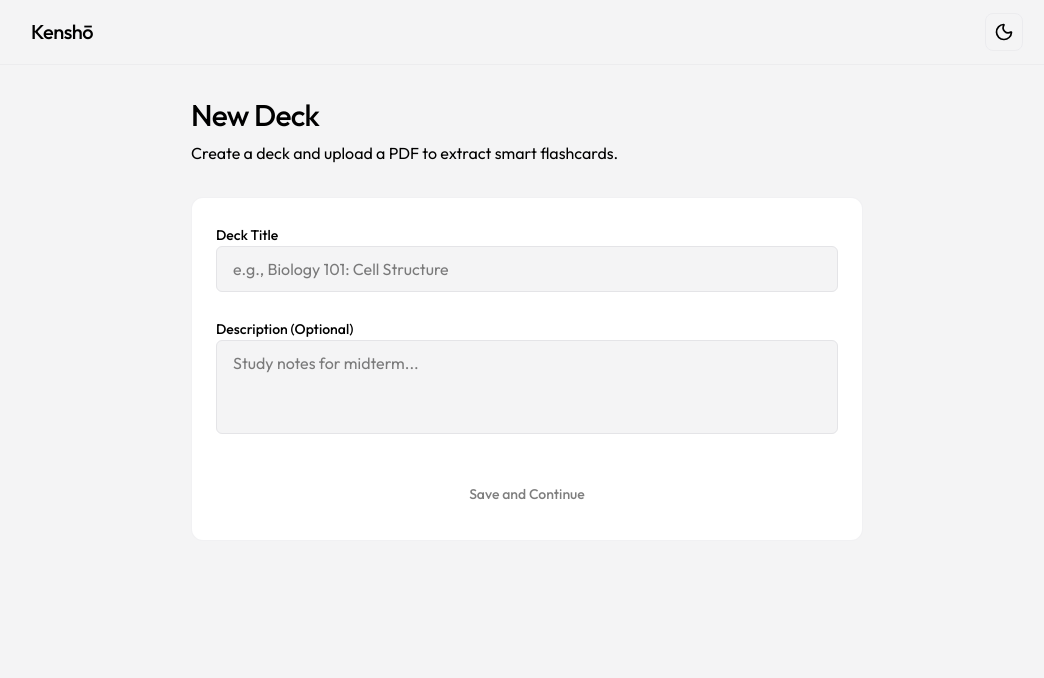
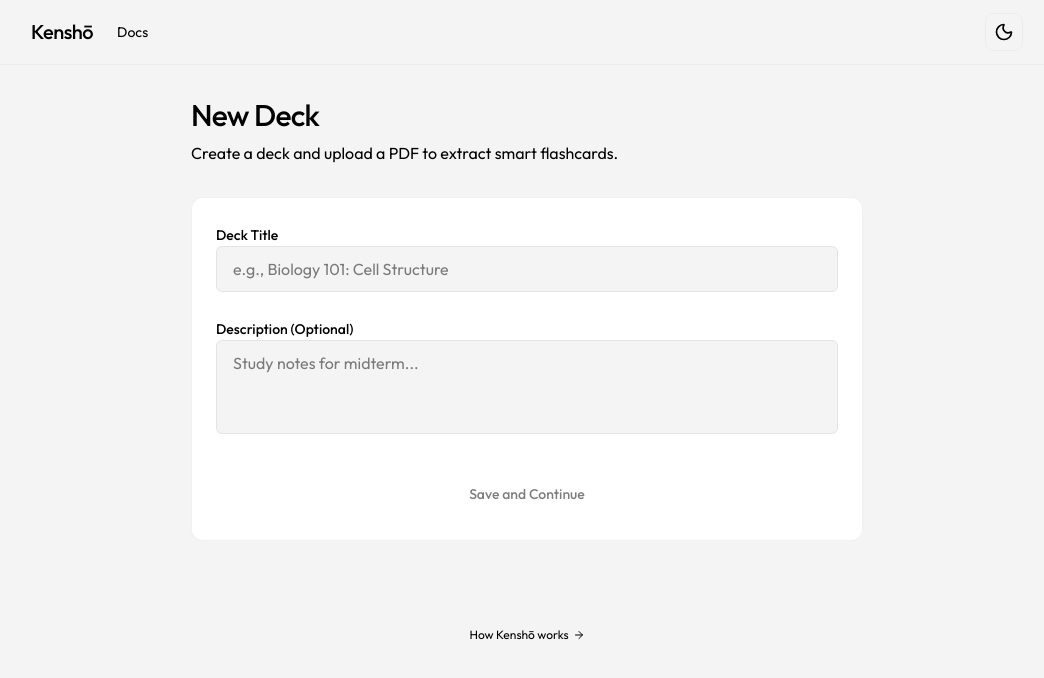
Before and after one commit to HarshalPatel1972/kensho-flashcard-engine, a Next.js app: page /dashboard/new in a window 1280 px wide. Shown: the top 678 px of the page, without its empty margins (113-1157 px from the left). Built offline with nearby package versions, Linux system fonts and the light colour scheme; what @uploadthing/react would draw is missing.

Commit message:
fix: make docs accessible from all pages and contextual back buttons

```diff
--- a/src/app/dashboard/layout.tsx
+++ b/src/app/dashboard/layout.tsx
@@ -2,15 +2,21 @@ import { UserButton } from "@clerk/nextjs";
 import Link from "next/link";
 import { ReactNode } from "react";
 import { ThemeToggle } from "@/components/ThemeToggle";
+import { ArrowRight } from "lucide-react";
 
 export default function DashboardLayout({ children }: { children: ReactNode }) {
   return (
     <div className="min-h-screen flex flex-col">
       <header className="border-b border-border/50 bg-bg/95 backdrop-blur sticky top-0 z-50">
         <div className="container mx-auto px-4 h-16 flex items-center justify-between max-w-5xl">
-          <Link href="/dashboard" className="text-xl font-medium tracking-tight text-primary hover:opacity-80 transition-opacity">
-            Kenshō
-          </Link>
+          <div className="flex items-center gap-6">
+            <Link href="/dashboard" className="text-xl font-medium tracking-tight text-primary hover:opacity-80 transition-opacity">
+              Kenshō
+            </Link>
+            <Link href="/docs" className="text-sm text-secondary hover:text-gold transition-colors">
+              Docs
+            </Link>
+          </div>
           <div className="flex items-center gap-4">
             <ThemeToggle />
             <UserButton />
@@ -19,6 +25,17 @@ export default function DashboardLayout({ children }: { children: ReactNode }) {
       </header>
       <main className="flex-1 container mx-auto px-4 py-8 max-w-5xl">
         {children}
+        <div className="mt-20 pb-12 text-center">
+          <Link
+            href="/docs"
+            className="text-xs text-secondary hover:text-gold transition-colors inline-flex items-center gap-1"
+          >
+            How Kenshō works
+            <span className="btn-arrow">
+              <ArrowRight size={12} />
+            </span>
+          </Link>
+        </div>
       </main>
     </div>
   );
--- a/src/app/docs/page.tsx
+++ b/src/app/docs/page.tsx
@@ -3,8 +3,11 @@
 import Link from "next/link";
 import { PageTransition } from "@/components/PageTransition";
 import { ArrowLeft } from "lucide-react";
+import { useAuth } from "@clerk/nextjs";
 
 export default function DocsPage() {
+  const { isSignedIn } = useAuth();
+
   return (
     <PageTransition>
       <div className="min-h-screen bg-bg text-primary selection:bg-gold selection:text-black">
@@ -12,11 +15,11 @@ export default function DocsPage() {
 
           <header className="space-y-4">
             <Link
-              href="/dashboard"
+              href={isSignedIn ? "/dashboard" : "/"}
               className="inline-flex items-center text-sm text-secondary hover:text-gold transition-colors group"
             >
               <ArrowLeft className="w-4 h-4 mr-2 group-hover:-translate-x-1 transition-transform" />
-              Back to Dashboard
+              {isSignedIn ? "Back to Dashboard" : "Back to Home"}
             </Link>
             <h1 className="text-4xl md:text-5xl font-medium tracking-tight mt-8">
               Kenshō Documentation
@@ -159,12 +162,13 @@ export default function DocsPage() {
 
           <footer className="pt-16 border-t border-border/30 text-center">
             <Link
-              href="/dashboard"
-              className="inline-flex items-center justify-center rounded-xl bg-gold px-10 py-4 text-xl font-bold text-black transition-all hover:bg-gold-hover hover:scale-105 active:scale-95 shadow-2xl shadow-gold/40"
+              href={isSignedIn ? "/dashboard" : "/"}
+              className="inline-flex items-center justify-center rounded-xl bg-gold px-10 py-4 text-xl font-bold text-black transition-all hover:bg-gold-hover hover:scale-105 active:scale-95 shadow-gold-glow"
             >
-              Back to Dashboard
+              {isSignedIn ? "Back to Dashboard" : "Back to Home"}
             </Link>
           </footer>
+
         </div>
       </div>
     </PageTransition>
--- a/src/app/study/[deckId]/StudyClient.tsx
+++ b/src/app/study/[deckId]/StudyClient.tsx
@@ -7,7 +7,7 @@ import { RatingButtons } from "@/components/RatingButtons";
 import { ProgressBar } from "@/components/ProgressBar";
 import { StudyComplete } from "@/components/StudyComplete";
 import Link from "next/link";
-import { UserButton } from "@clerk/nextjs";
+import { UserButton, useAuth } from "@clerk/nextjs";
 import { LoadingMessage } from "@/components/LoadingMessage";
 import { PageTransition } from "@/components/PageTransition";
 import { ThemeToggle } from "@/components/ThemeToggle";
@@ -190,6 +190,19 @@ export default function StudyClient() {
             <RatingButtons onRate={handleRate} disabled={isSubmitting || !isFlipped} />
           </div>
         </main>
+        <footer className="w-full max-w-3xl mx-auto py-8 text-center">
+          <Link
+            href="/docs"
+            className="text-xs text-secondary hover:text-gold transition-colors inline-flex items-center gap-1"
+          >
+            How Kenshō works
+            <span className="btn-arrow ml-1">
+              <svg className="w-3 h-3" fill="none" viewBox="0 0 24 24" stroke="currentColor">
+                <path strokeLinecap="round" strokeLinejoin="round" strokeWidth={2} d="M14 5l7 7m0 0l-7 7m7-7H3" />
+              </svg>
+            </span>
+          </Link>
+        </footer>
       </div>
     </PageTransition>
   );
```
